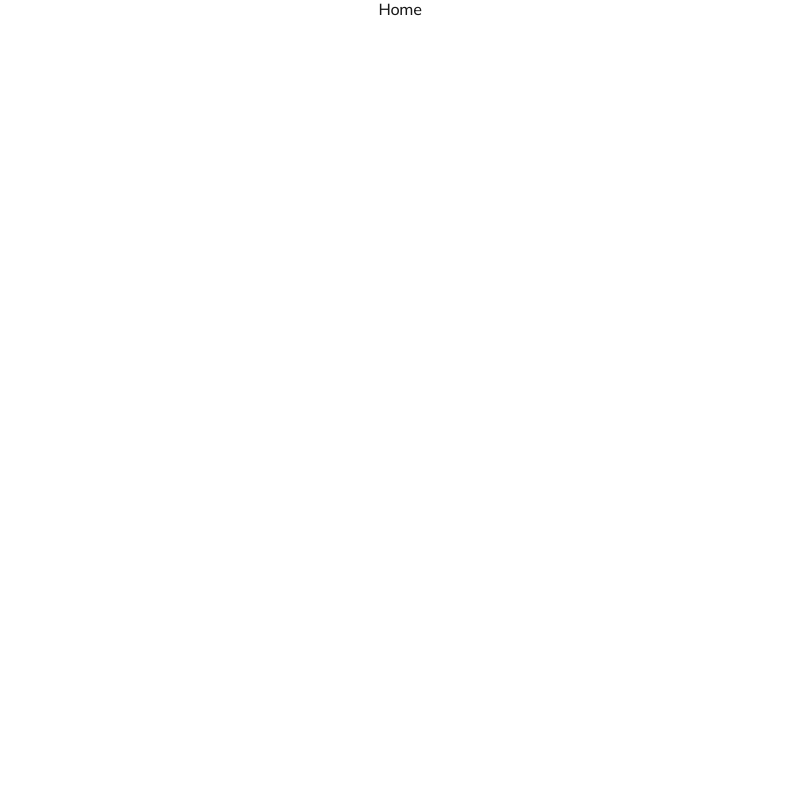
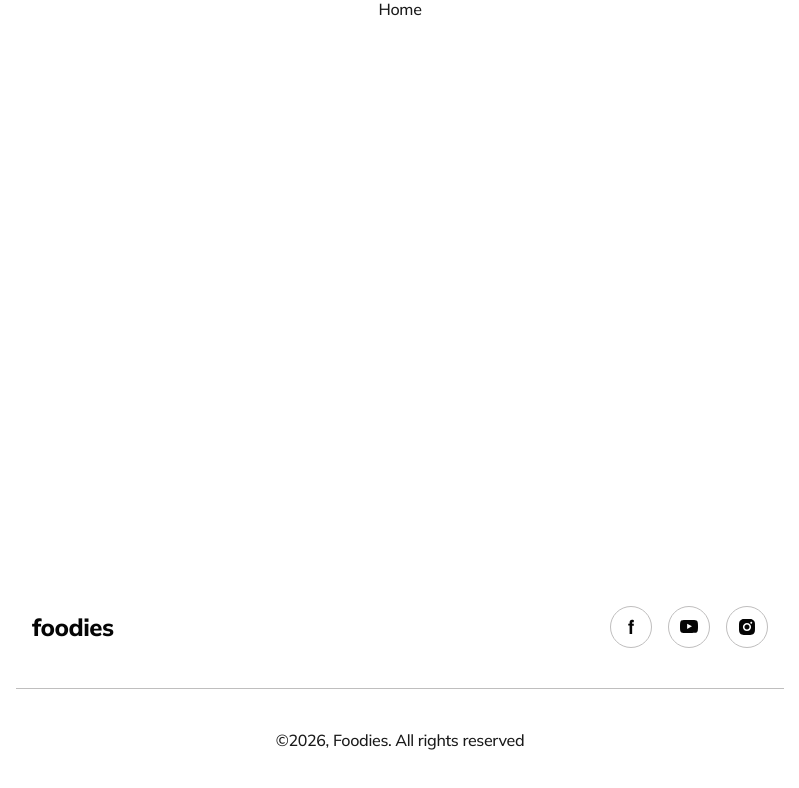
Before and after one commit to sidor91/foodies_monorepo, a React (Vite) app in the folder frontend/: page / in a window 1280 px wide. Shown: the top 788 px of the page, without its empty margins (240-1039 px from the left). Built offline with nearby package versions, Linux system fonts and the light colour scheme.

Commit message:
BUILD footer component with social links

```diff
--- a/frontend/src/components/Footer/Footer.jsx
+++ b/frontend/src/components/Footer/Footer.jsx
@@ -1,5 +1,25 @@
+import { NavLink } from "react-router-dom";
+import SocialLinks from "../SocialLinks/SocialLinks";
+
 const Footer = () => {
-  return;
+  const currentYear = new Date().getFullYear();
+  return (
+    <footer className="flex flex-col gap-16 w-full max-w-150 mb-[4.8rem] tablet:max-w-[76.8rem] desktop:max-w-[144rem] ">
+      <div className="flex pl-[1.6rem] pr-[1.6rem] justify-between items-center">
+        <NavLink
+          to="/"
+          className="text-accent text-[2rem] leading-[120%] tracking-[-0.02em] font-extrabold tablet:text-[2.4rem] tablet:leading-[160%]"
+        >
+          foodies
+        </NavLink>
+
+        <SocialLinks />
+      </div>
+      <div className="w-full h-px bg-secondary"></div>
+
+      <p className="text-[1.4rem] leading-[145%] font-medium tracking-[-0.02em] text-primary self-center tablet:text-[1.6rem]">&copy;{currentYear}, Foodies. All rights reserved</p>
+    </footer>
+  );
 };
 
 export default Footer;
--- /dev/null
+++ b/frontend/src/components/SocialLinks/SocialLinks.jsx
@@ -0,0 +1,38 @@
+const socialLinks = [
+  {
+    id: 1,
+    name: "Facebook",
+    icon: "facebook",
+    link: "https://www.facebook.com/goITclub/",
+  },
+  {
+    id: 2,
+    name: "Youtube",
+    icon: "youtube",
+    link: "https://www.youtube.com/c/GoIT",
+  },
+  {
+    id: 3,
+    name: "Instagram",
+    icon: "instagram",
+    link: "https://www.instagram.com/goitclub/",
+  },
+];
+
+const SocialLinks = () => {
+  return (
+    <ul className="flex items-center justify-center gap-[1.6rem]">
+      {socialLinks.map((link) => (
+        <li key={link.name} className="p-[0.8rem] border border-secondary rounded-[50%] tablet:p-4">
+          <a href={link.link} aria-label={link.name} target="_blank" rel="noopener noreferrer">
+            <svg className="w-8 h-8 fill-accent" aria-label={link.name}>
+              <use href={`/icons.svg#icon-${link.icon}`} />
+            </svg>
+          </a>
+        </li>
+      ))}
+    </ul>
+  );
+};
+
+export default SocialLinks;
```
